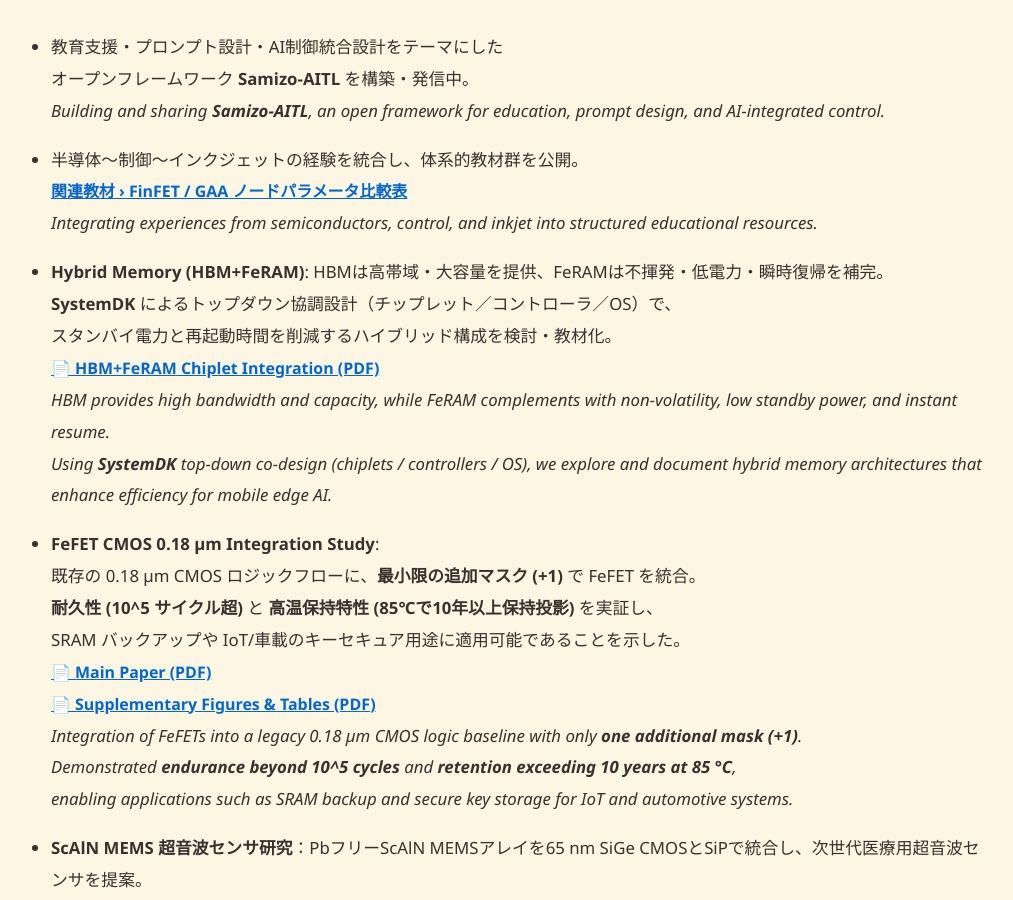
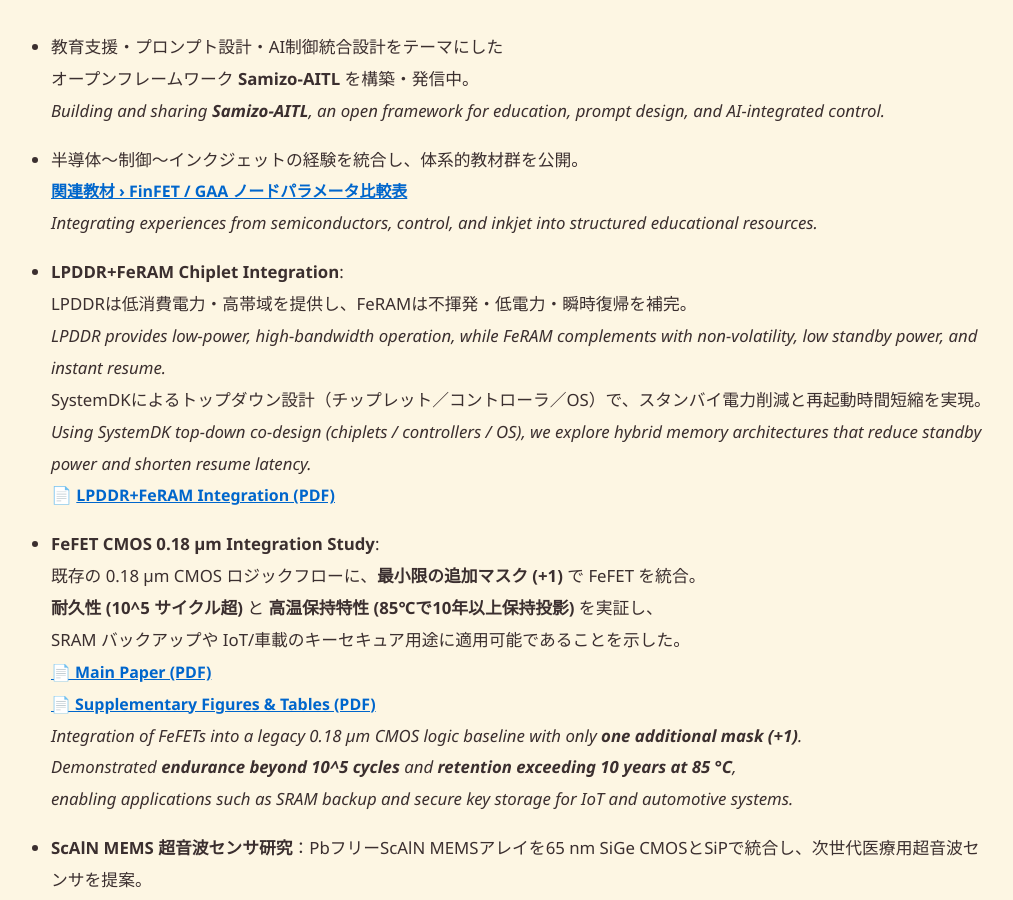
Before and after one commit to Samizo-AITL/Samizo-AITL.github.io, a Jekyll site: the page built from about/career-summary/index.md, in a window 1280 px wide and 900 px high, scrolled down 2300 px. Shown: the whole window, without its empty margins (139-1152 px from the left). Built offline with Jekyll 4.4.1, drawn with Linux system fonts in a browser that asks for light colours.

Commit message:
Update index.md

```diff
--- a/about/career-summary/index.md
+++ b/about/career-summary/index.md
@@ -86,12 +86,12 @@
   [関連教材 › FinFET / GAA ノードパラメータ比較表](https://samizo-aitl.github.io/Edusemi-v4x/f_chapter1_finfet_gaa/appendixf1_05_node_params)
   *Integrating experiences from semiconductors, control, and inkjet into structured educational resources.*
 
-- **Hybrid Memory (HBM+FeRAM)**: HBMは高帯域・大容量を提供、FeRAMは不揮発・低電力・瞬時復帰を補完。
-  **SystemDK** によるトップダウン協調設計（チップレット／コントローラ／OS）で、
-  スタンバイ電力と再起動時間を削減するハイブリッド構成を検討・教材化。
-  [📄 HBM+FeRAM Chiplet Integration (PDF)](./docs/HBM_FeRAM_Chiplet_MobileEdgeAI.pdf)
-  *HBM provides high bandwidth and capacity, while FeRAM complements with non-volatility, low standby power, and instant resume.
-  Using **SystemDK** top-down co-design (chiplets / controllers / OS), we explore and document hybrid memory architectures that enhance efficiency for mobile edge AI.*
+- **LPDDR+FeRAM Chiplet Integration**:
+  LPDDRは低消費電力・高帯域を提供し、FeRAMは不揮発・低電力・瞬時復帰を補完。
+  *LPDDR provides low-power, high-bandwidth operation, while FeRAM complements with non-volatility, low standby power, and instant resume.*
+  SystemDKによるトップダウン設計（チップレット／コントローラ／OS）で、スタンバイ電力削減と再起動時間短縮を実現。
+  *Using SystemDK top-down co-design (chiplets / controllers / OS), we explore hybrid memory architectures that reduce standby power and shorten resume latency.*
+  📄 [LPDDR+FeRAM Integration (PDF)](./docs/LPDDR_FeRAM.pdf)
 
 - **FeFET CMOS 0.18 µm Integration Study**:
   既存の 0.18 µm CMOS ロジックフローに、**最小限の追加マスク (+1)** で FeFET を統合。
```
